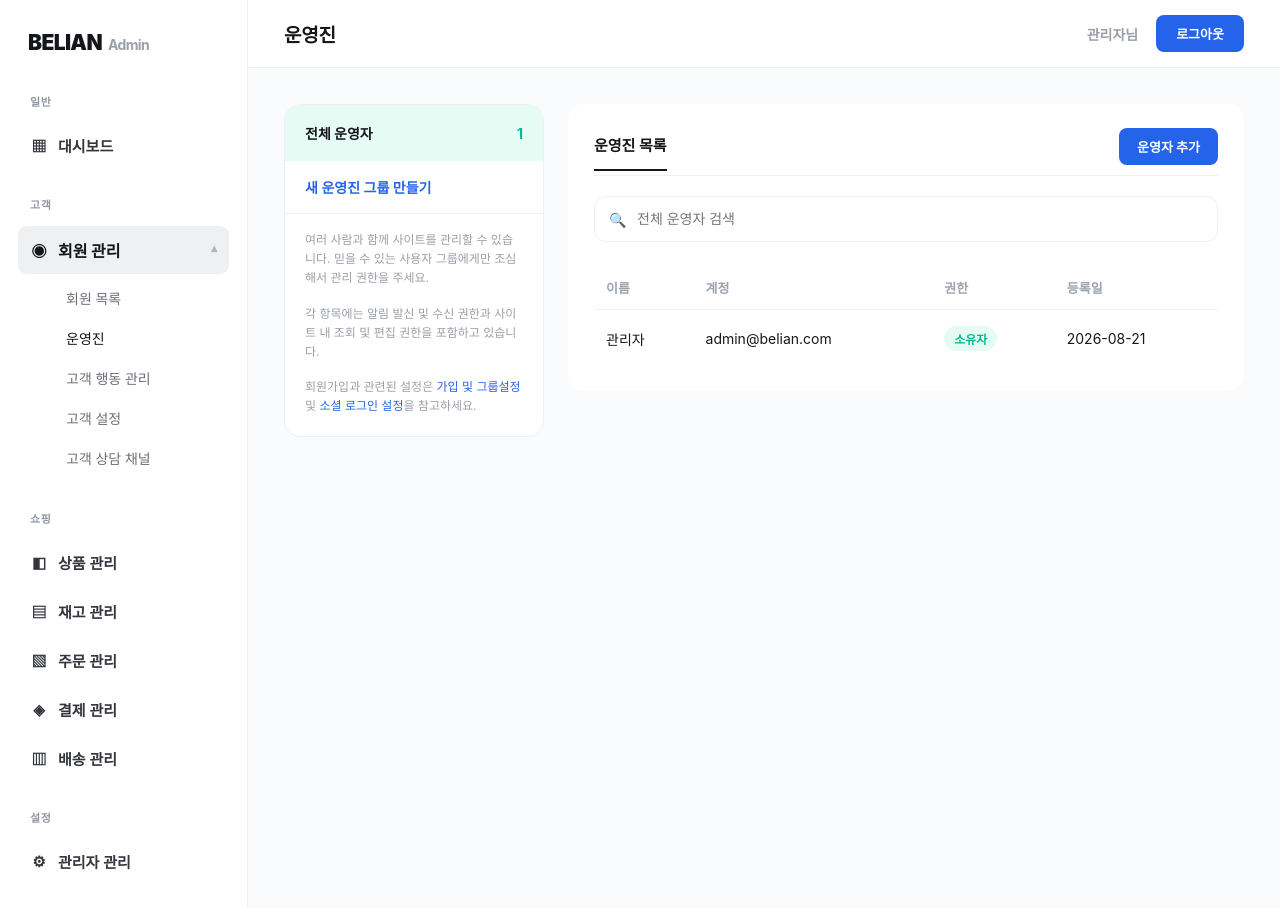
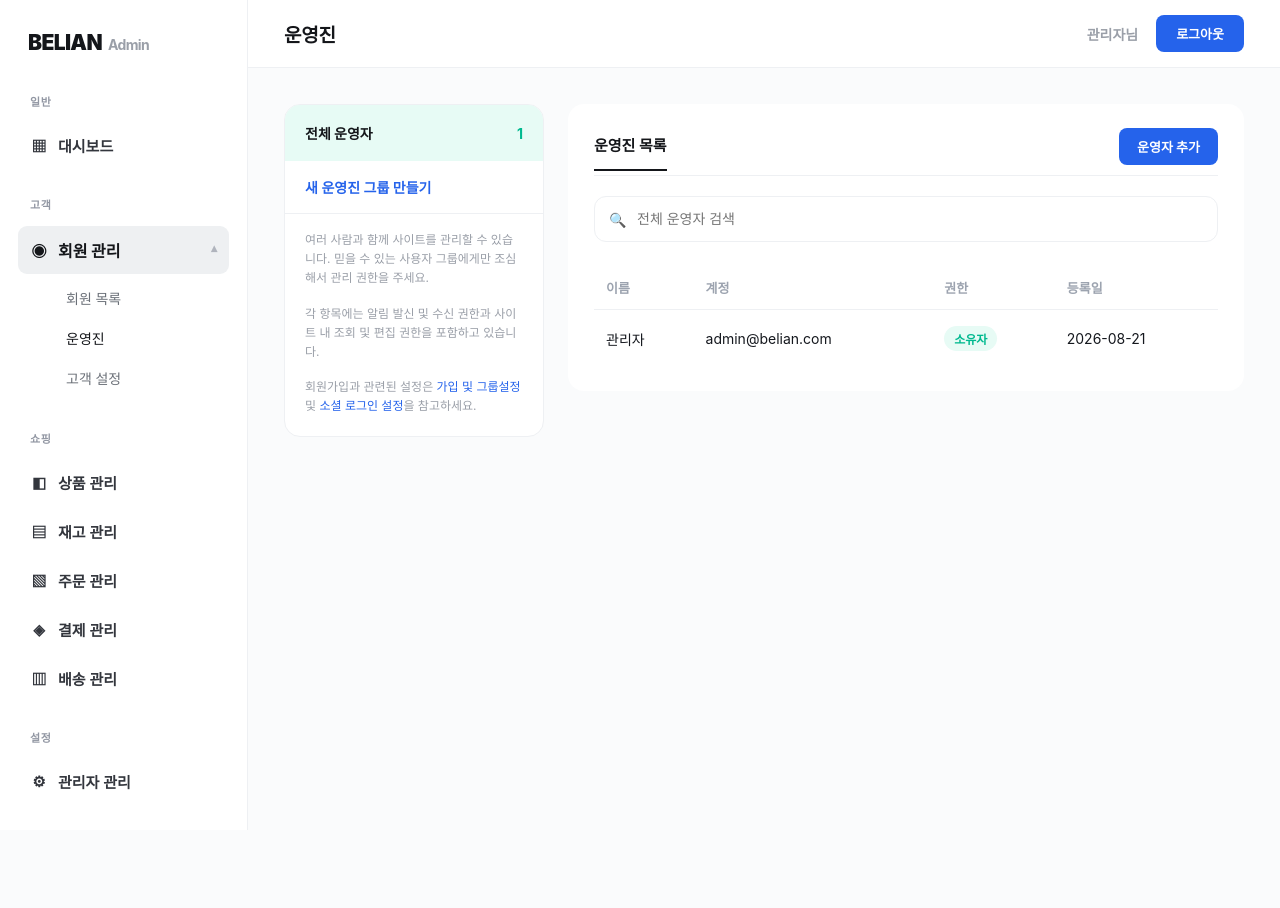
Before and after one commit to youzam136-sudo/belian-admin, a React (Vite) app: page /members/staff in a window 1280 px wide. After the commit the page ends 830 px from the top, so only its background shows below. Built offline with nearby package versions, Linux system fonts and the light colour scheme.

Commit message:
Update Sidebar.tsx

```diff
--- a/src/components/Sidebar.tsx
+++ b/src/components/Sidebar.tsx
@@ -41,9 +41,7 @@ const menuGroups: MenuGroup[] = [
                 children: [
                     { label: "회원 목록", to: "/members" },
                     { label: "운영진", to: "/members/staff" },
-                    { label: "고객 행동 관리", to: "/members/behavior" },
                     { label: "고객 설정", to: "/members/settings" },
-                    { label: "고객 상담 채널", to: "/members/support" },
                 ],
             },
         ],
```
